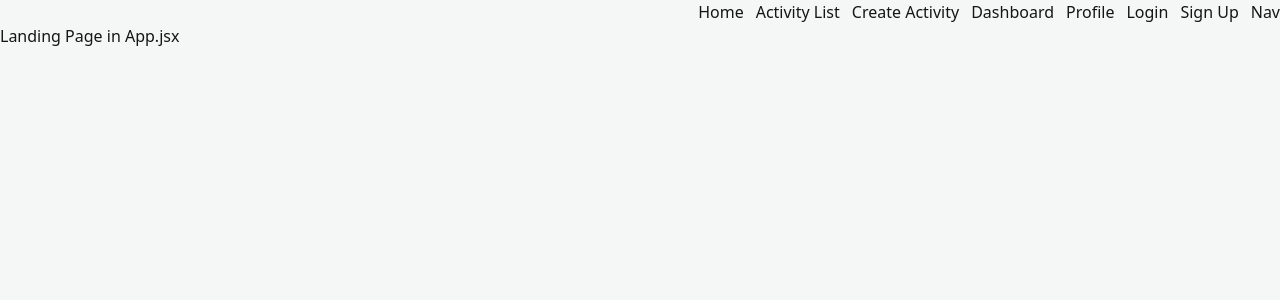
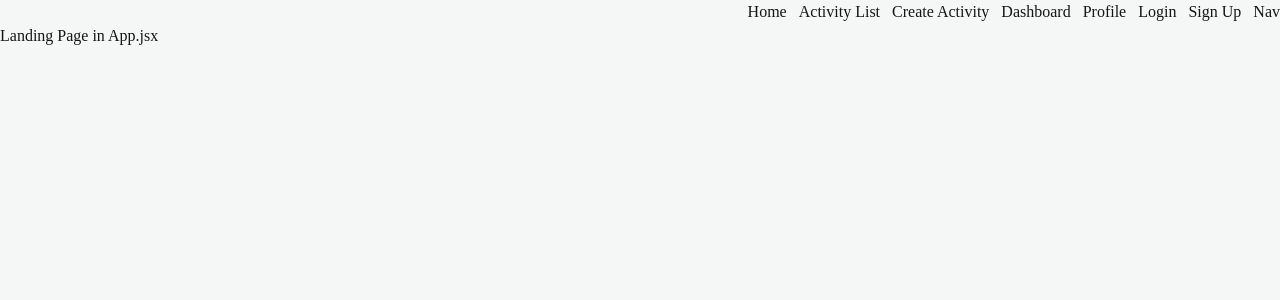
Before and after one commit to JSD6G8/frontend, a React (Vite) app: page / in a window 1280 px wide. Shown: the top 300 px of the page. Built offline with nearby package versions, Linux system fonts and the light colour scheme.

Commit message:
style: Add Geist as main UI font

```diff
--- a/package.json
+++ b/package.json
@@ -11,6 +11,7 @@
   },
   "dependencies": {
     "axios": "^1.6.5",
+    "geist": "^1.2.1",
     "react": "^18.2.0",
     "react-dom": "^18.2.0",
     "react-router-dom": "^6.21.1"
--- a/tailwind.config.js
+++ b/tailwind.config.js
@@ -5,6 +5,10 @@ export default {
     extend: {
       colors: {
         power: "#48B86E",
+      },
+      fontFamily: {
+        sans: ["Geist Sans"],
+        serif: ["Geist Sans"],
       },
     },
   },
```
Also changed, not shown: src/main.jsx (+6 -6 lines), 1 other file (tests, documents, lock files or other folders).
